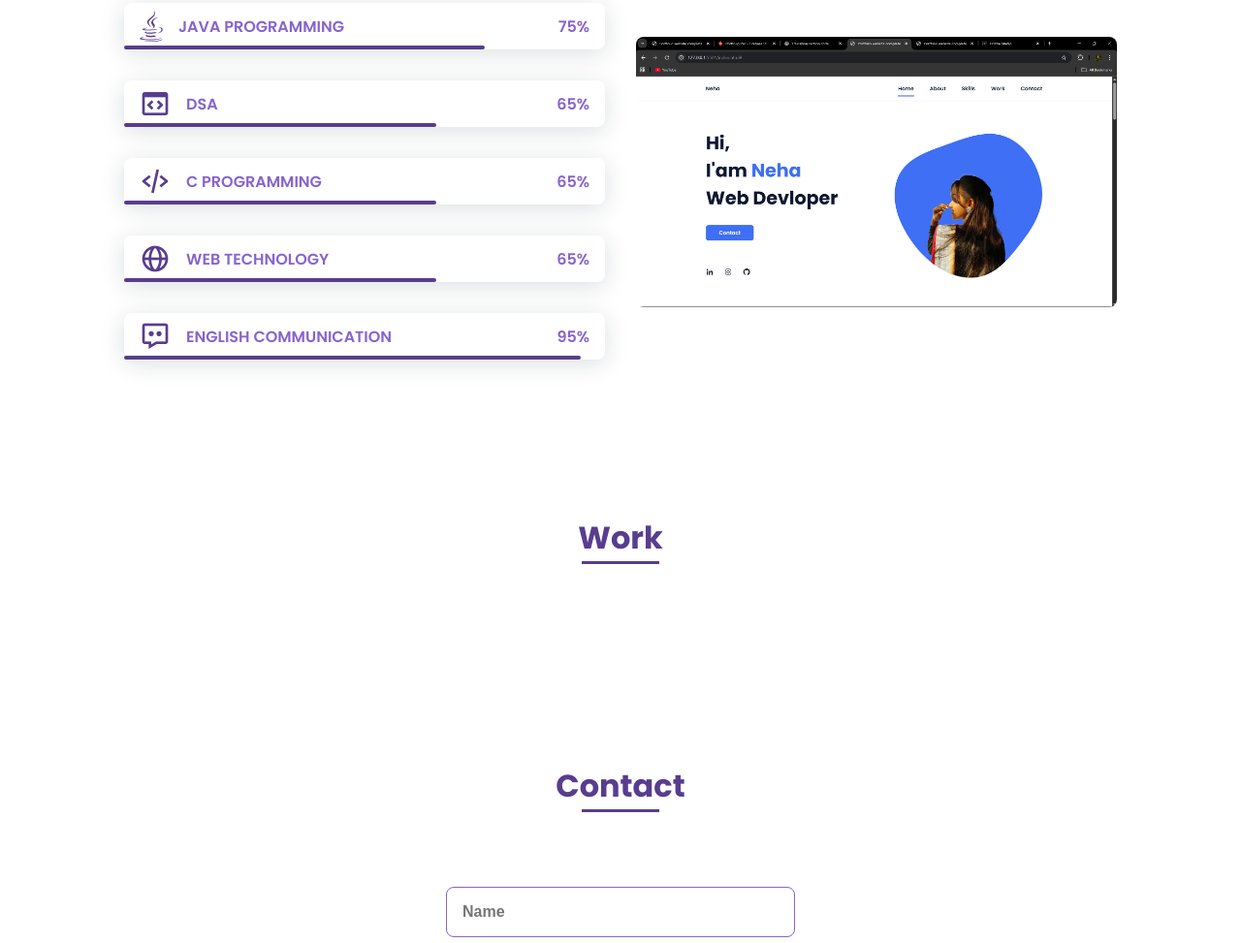
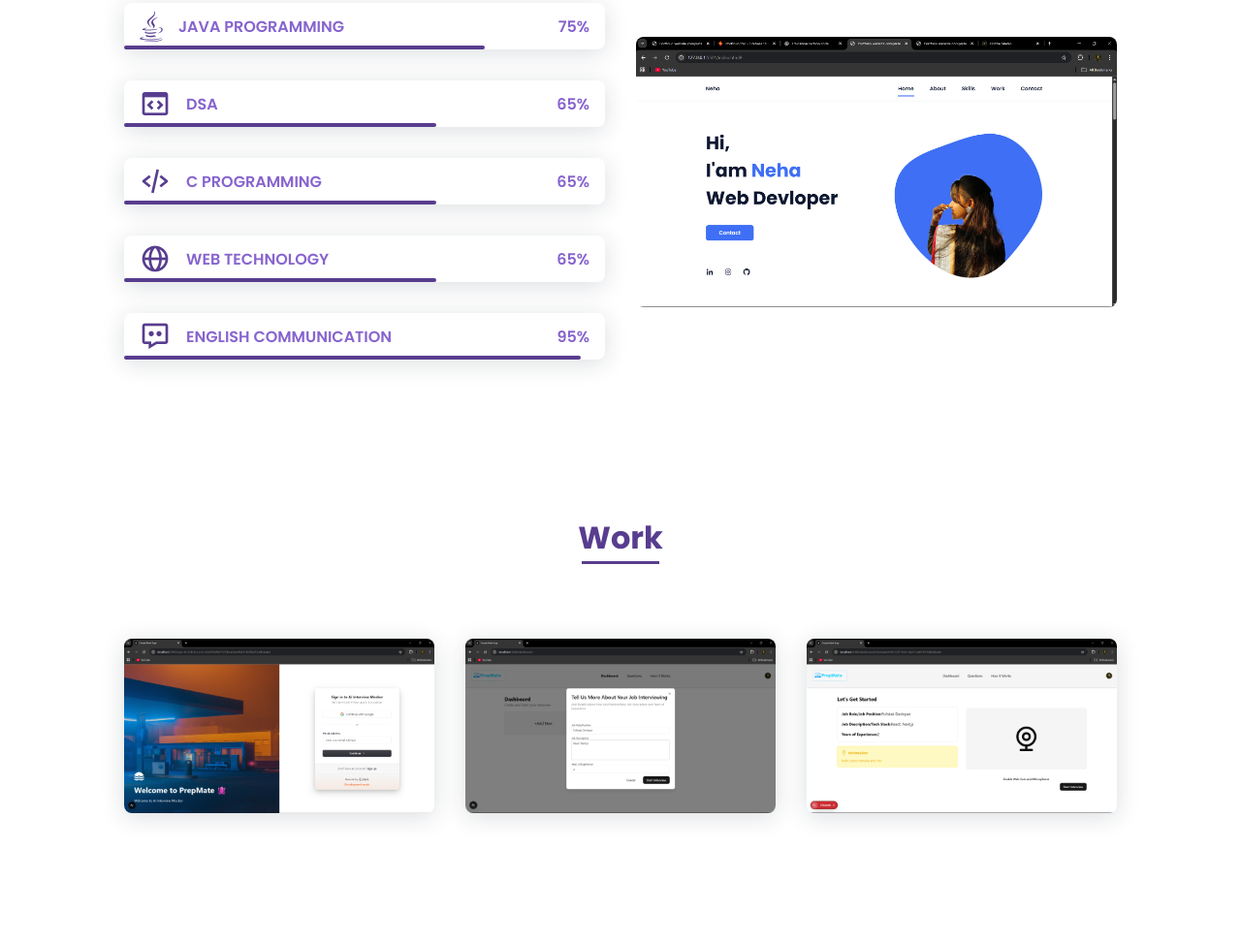
Before and after one commit to nehasaha2103/Neha.Saha_Personal_Portfolio, a plain HTML site: page index.html in a window 1280 px wide. Shown: the part 1827-2800 px from the top of the page at 97% size. Drawn offline with nearby package versions, Linux system fonts and the light colour scheme; files whose address does not match are found by name.

Commit message:
Update index.html

```diff
--- a/index.html
+++ b/index.html
@@ -57,7 +57,7 @@
                         </mask>
                         <g mask="url(#mask0)">
                             <path d="M9.19024 145.964C34.0253 76.5814 114.865 54.7299 184.111 29.4823C245.804 6.98884 311.86 -14.9503 370.735 14.143C431.207 44.026 467.948 107.508 477.191 174.311C485.897 237.229 454.931 294.377 416.506 344.954C373.74 401.245 326.068 462.801 255.442 466.189C179.416 469.835 111.552 422.137 65.1576 361.805C17.4835 299.81 -17.1617 219.583 9.19024 145.964Z"/>
-                            <image class="home__blob-img" x="50" y="60" href="assets/img/perfil.jpg"/>
+                            <image class="home__blob-img" x="50" y="60" href="img/perfil.jpg"/>
                         </g>
                     </svg>
                 </div>
@@ -68,7 +68,7 @@
 
                 <div class="about__container bd-grid">
                     <div class="about__img">
-                        <img src="assets/img/about.jpg" alt="">
+                        <img src="img/about.jpg" alt="">
                     </div>
 
                     <div>
@@ -191,13 +191,13 @@
 
                 <div class="work__container bd-grid">
                     <a href="" class="work__img">
-                        <img src="assets/img/work1.png" alt="">
+                        <img src="img/work1.png" alt="">
                     </a>
                     <a href="" class="work__img">
-                        <img src="assets/img/work2.png" alt="">
+                        <img src="img/work2.png" alt="">
                     </a>
                     <a href="" class="work__img">
-                        <img src="assets/img/work3.png" alt="">
+                        <img src="img/work3.png" alt="">
                     </a>
                 </div>
             </section>
```
